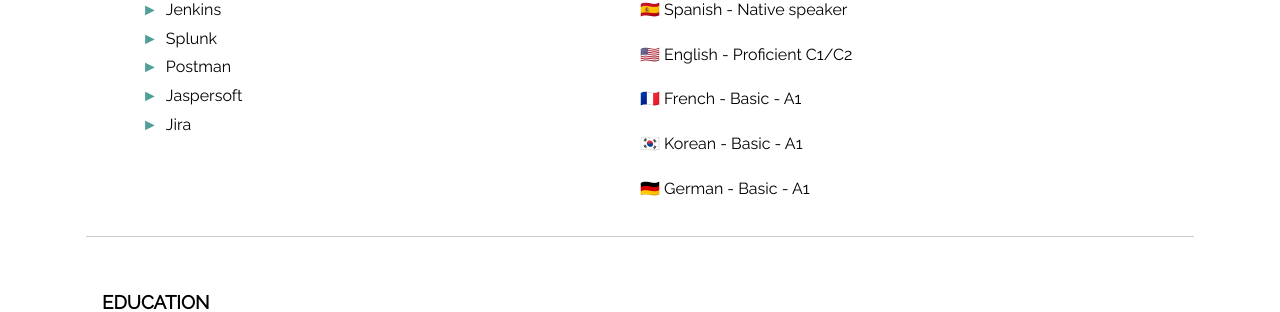
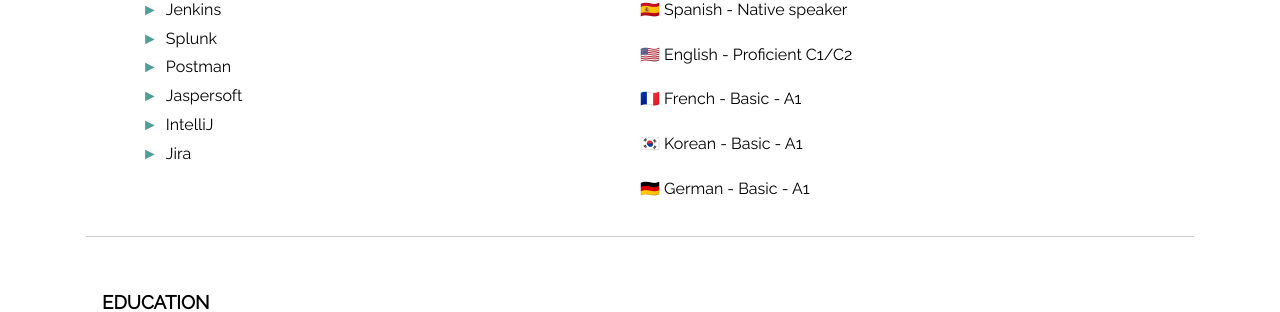
Before and after one commit to galvisjuanc/galvisjuanc.github.io, a Jekyll site: the page index.html, which Jekyll copies as it is, in a window 1280 px wide. Shown: the part 1169-1481 px from the top of the page. Built offline with Jekyll 4.4.1, drawn with Linux system fonts in a browser that asks for light colours; nearby versions of some CDN libraries.

Commit message:
Update page description II

```diff
--- a/index.html
+++ b/index.html
@@ -79,6 +79,7 @@
                     <li>Splunk</li>
                     <li>Postman</li>
                     <li>Jaspersoft</li>
+                    <li>IntelliJ</li>
                     <li>Jira</li>
                 </ul>
             </div>
```
